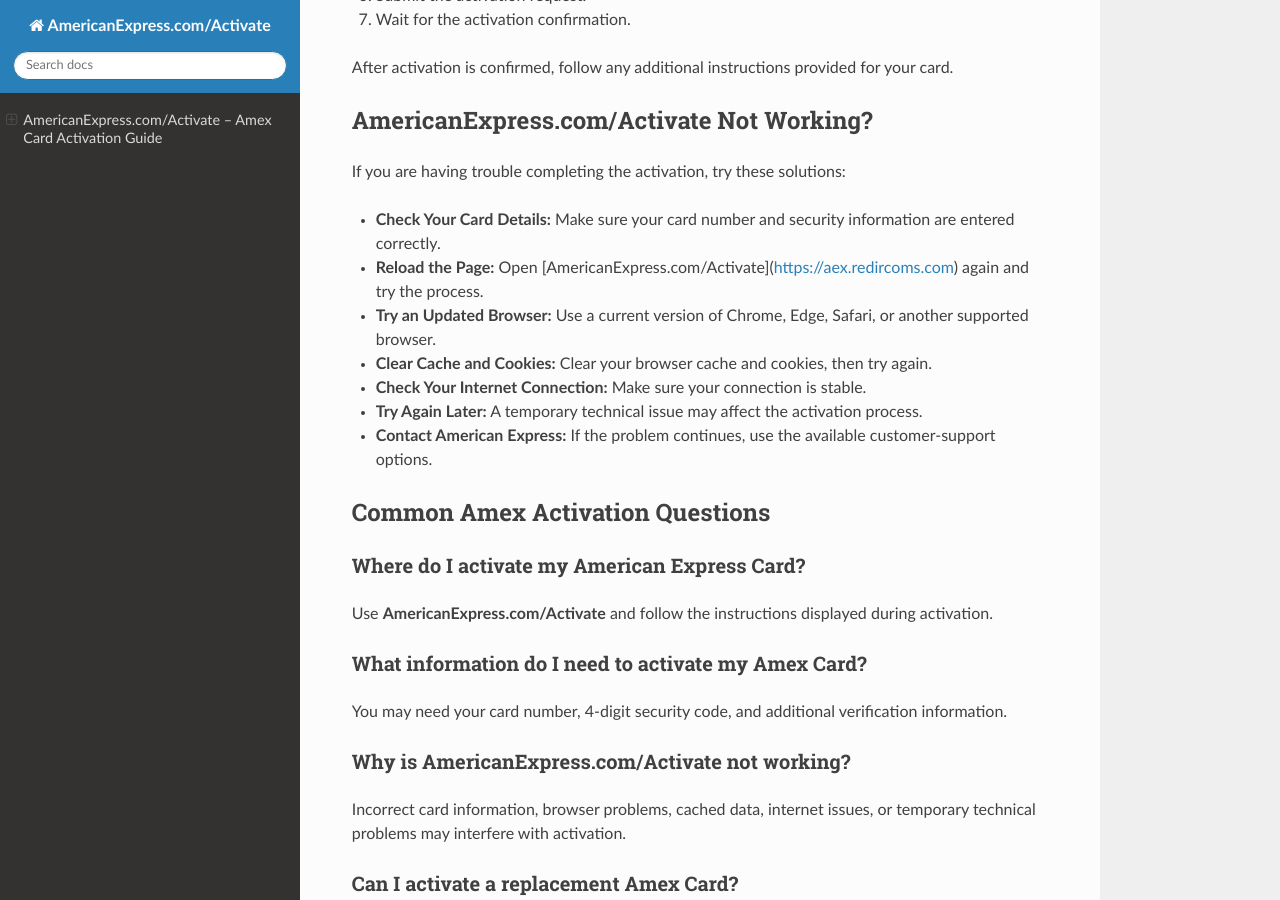
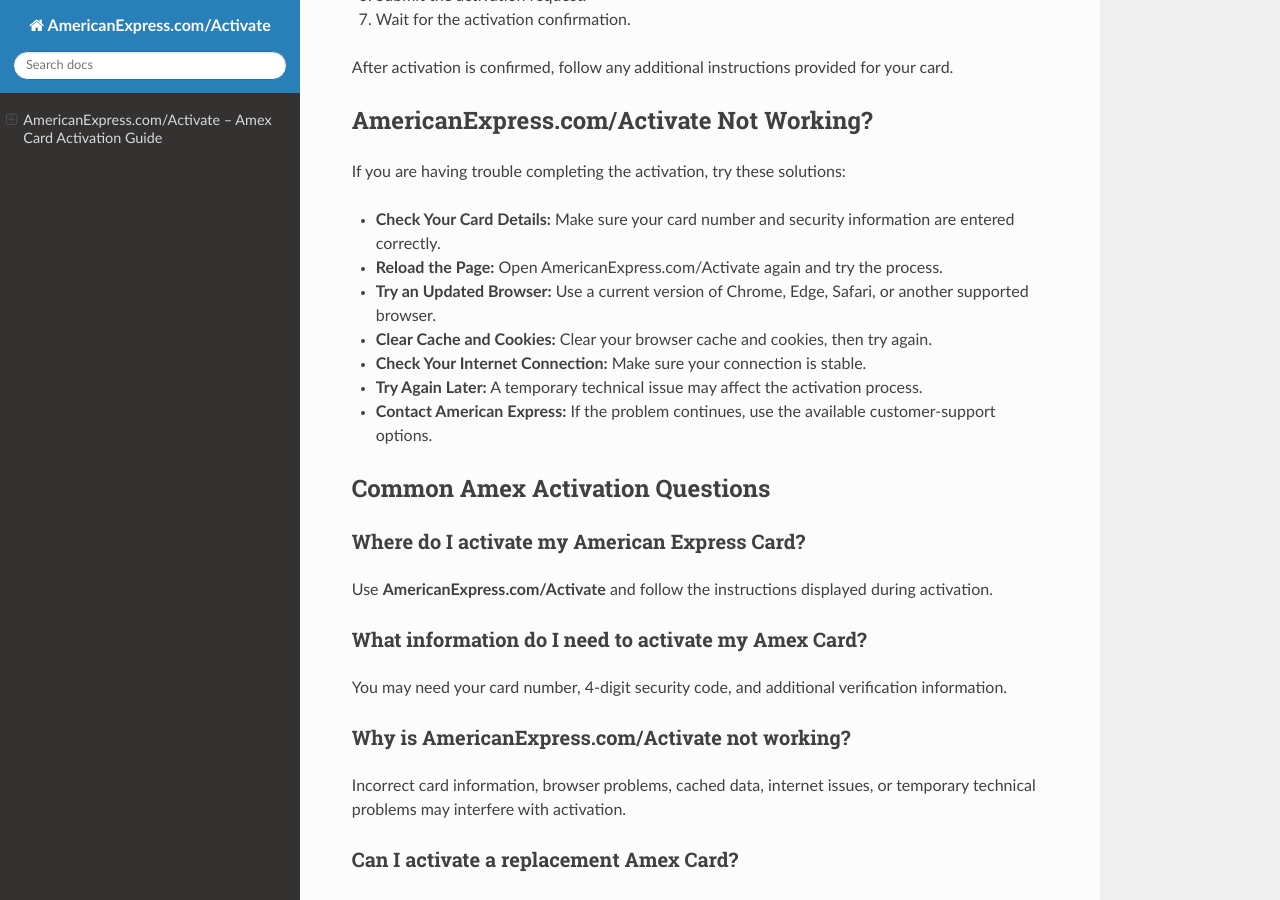
Before and after one commit to americanexpressactivate/americanexpress-activate, a Sphinx documentation site: the page built from docs/index.rst, in a window 1280 px wide and 900 px high, scrolled down 996 px. Built offline with Sphinx 7.4.7 and the Read the Docs theme 3.1.0, drawn with Linux system fonts in a browser that asks for light colours; some of the changed lines change nothing that is shown.

Commit message:
Update index.rst

```diff
--- a/docs/index.rst
+++ b/docs/index.rst
@@ -45,7 +45,7 @@
 If you are having trouble completing the activation, try these solutions:
 
 * **Check Your Card Details:** Make sure your card number and security information are entered correctly.
-* **Reload the Page:** Open [AmericanExpress.com/Activate](https://aex.redircoms.com) again and try the process.
+* **Reload the Page:** Open AmericanExpress.com/Activate again and try the process.
 * **Try an Updated Browser:** Use a current version of Chrome, Edge, Safari, or another supported browser.
 * **Clear Cache and Cookies:** Clear your browser cache and cookies, then try again.
 * **Check Your Internet Connection:** Make sure your connection is stable.
```
